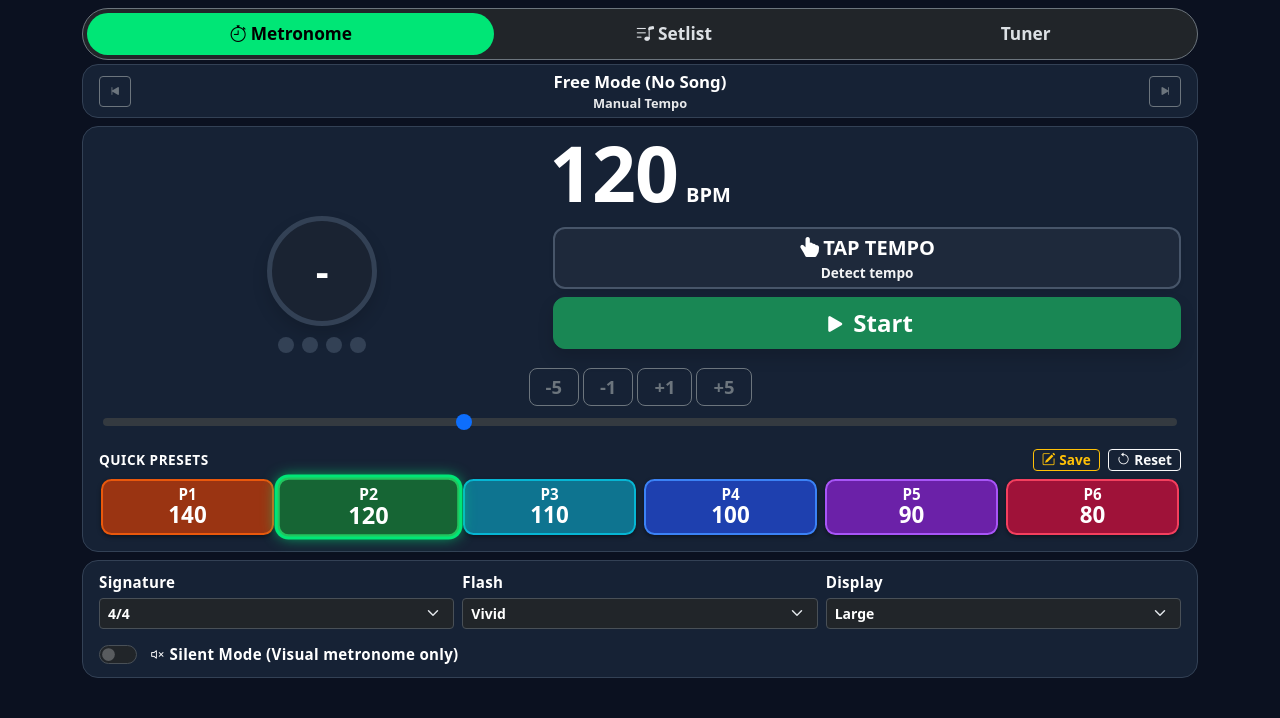
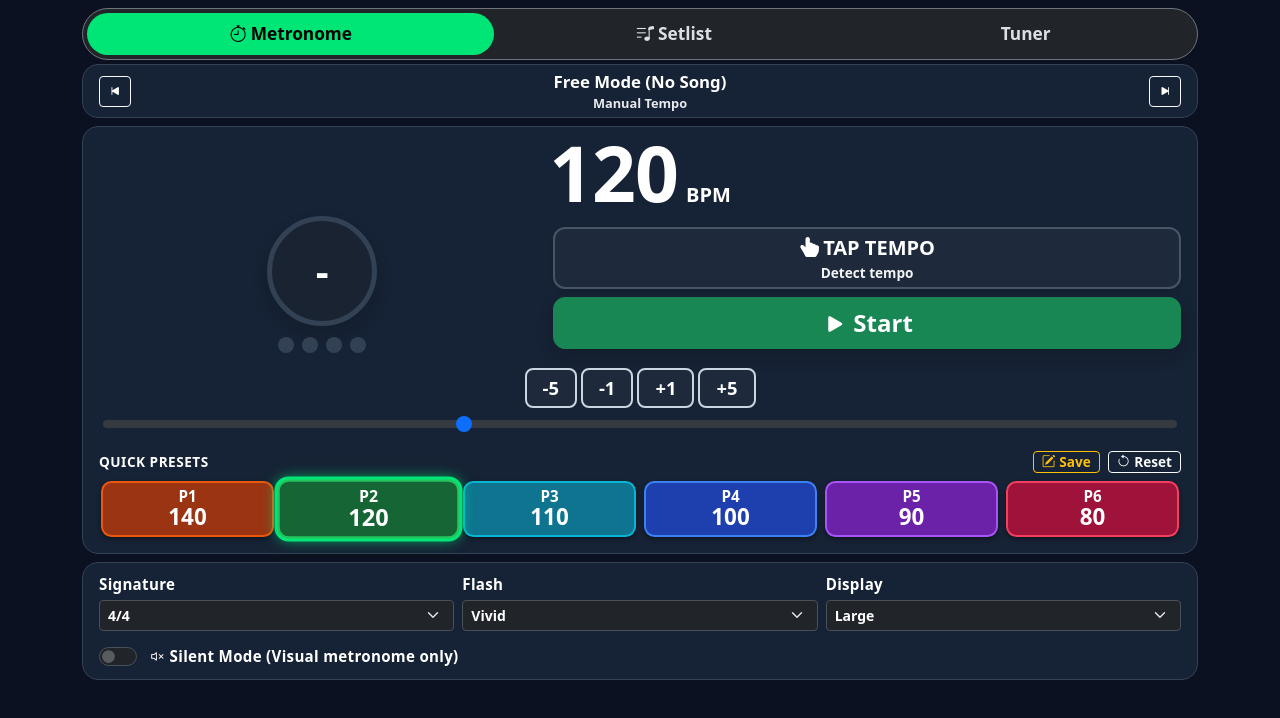
Before and after one commit to vincentborghi/pulser, a plain HTML site: page index.html in a window 1280 px wide. Drawn offline with nearby package versions, Linux system fonts and the light colour scheme.

Commit message:
Set high-contrast pure white text and clear borders on delta buttons (-5, -1, +1, +5) and navigation buttons

```diff
--- a/css/style.css
+++ b/css/style.css
@@ -322,8 +322,20 @@ body.ui-size-xlarge .preset-btn {
 .btn-delta {
   font-weight: 800;
   font-size: 1.15rem;
+  color: #ffffff !important;
+  border: 2px solid #cbd5e1 !important;
+  background-color: #1e293b;
   padding: 0.25rem 0.85rem;
   border-radius: 0.5rem;
+  transition: all 0.1s ease;
+}
+
+.btn-delta:hover,
+.btn-delta:active {
+  background-color: var(--color-primary) !important;
+  color: #000000 !important;
+  border-color: var(--color-primary) !important;
+  transform: scale(0.96);
 }
 
 /* Tuner UI */
--- a/index.html
+++ b/index.html
@@ -55,7 +55,7 @@
 
         <!-- Quick Song Header Bar (Connects to Setlist) -->
         <div class="custom-card p-1 px-3 mb-2 d-flex align-items-center justify-content-between">
-          <button id="quickPrevSongBtn" class="btn btn-outline-secondary btn-sm" title="Previous Song">
+          <button id="quickPrevSongBtn" class="btn btn-outline-light btn-sm text-white" title="Previous Song">
             <i class="bi bi-skip-start-fill"></i>
           </button>
           <div class="text-center overflow-hidden px-2 flex-grow-1">
@@ -67,7 +67,7 @@
             </div>
             <small id="activeSongSubText" class="text-white text-truncate d-block fw-semibold" style="opacity: 0.9; font-size: 0.8rem;">Manual Tempo</small>
           </div>
-          <button id="quickNextSongBtn" class="btn btn-outline-secondary btn-sm" title="Next Song">
+          <button id="quickNextSongBtn" class="btn btn-outline-light btn-sm text-white" title="Next Song">
             <i class="bi bi-skip-end-fill"></i>
           </button>
         </div>
@@ -106,12 +106,12 @@
             </div>
           </div>
 
-          <!-- Quick Delta Buttons (-5, -1, +1, +5) -->
+          <!-- Quick Delta Buttons (-5, -1, +1, +5) in pure bright white -->
           <div class="d-flex justify-content-center gap-1 mb-1">
-            <button class="btn btn-outline-secondary btn-delta px-3 py-1" data-bpm-delta="-5">-5</button>
-            <button class="btn btn-outline-secondary btn-delta px-3 py-1" data-bpm-delta="-1">-1</button>
-            <button class="btn btn-outline-secondary btn-delta px-3 py-1" data-bpm-delta="1">+1</button>
-            <button class="btn btn-outline-secondary btn-delta px-3 py-1" data-bpm-delta="5">+5</button>
+            <button class="btn btn-outline-light btn-delta text-white fw-bold px-3 py-1" data-bpm-delta="-5">-5</button>
+            <button class="btn btn-outline-light btn-delta text-white fw-bold px-3 py-1" data-bpm-delta="-1">-1</button>
+            <button class="btn btn-outline-light btn-delta text-white fw-bold px-3 py-1" data-bpm-delta="1">+1</button>
+            <button class="btn btn-outline-light btn-delta text-white fw-bold px-3 py-1" data-bpm-delta="5">+5</button>
           </div>
 
           <!-- Tempo Slider -->
```
